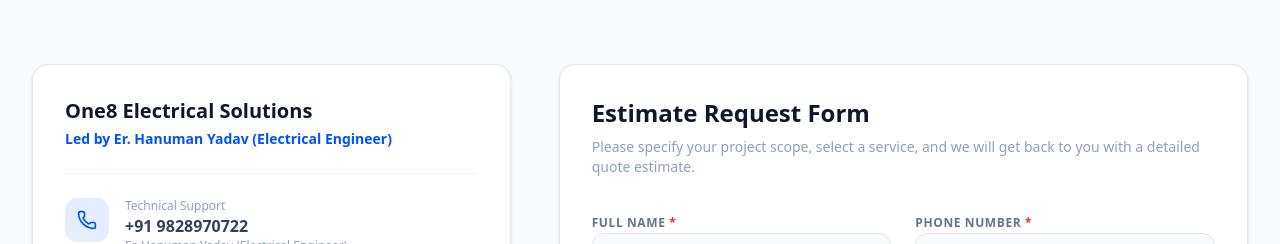
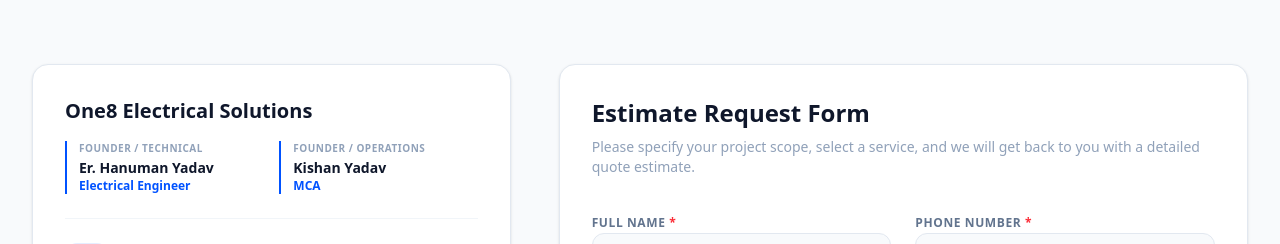
Before and after one commit to one8electrical-alt/one8-electrical-solutions, a Next.js app: page / in a window 1280 px wide. Shown: the part 10442-10686 px from the top of the page. Built offline with nearby package versions, Linux system fonts and the light colour scheme.

Commit message:
Add second owner contact details

```diff
--- a/src/components/Contact.tsx
+++ b/src/components/Contact.tsx
@@ -88,9 +88,18 @@
                 <h3 className="text-xl font-bold text-slate-900 dark:text-white">
                   One8 Electrical Solutions
                 </h3>
-                <p className="text-sm text-electric-blue dark:text-electric-yellow font-semibold mt-1">
-                  Led by Er. Hanuman Yadav (Electrical Engineer)
-                </p>
+                <div className="mt-4 grid sm:grid-cols-2 gap-4">
+                  <div className="border-l-2 border-electric-blue pl-3">
+                    <span className="text-[10px] text-slate-400 dark:text-slate-500 block font-bold uppercase tracking-wider">Founder / Technical</span>
+                    <span className="text-sm text-slate-900 dark:text-white block font-bold mt-0.5">Er. Hanuman Yadav</span>
+                    <span className="text-xs text-electric-blue dark:text-electric-yellow font-semibold block">Electrical Engineer</span>
+                  </div>
+                  <div className="border-l-2 border-electric-blue pl-3">
+                    <span className="text-[10px] text-slate-400 dark:text-slate-500 block font-bold uppercase tracking-wider">Founder / Operations</span>
+                    <span className="text-sm text-slate-900 dark:text-white block font-bold mt-0.5">Kishan Yadav</span>
+                    <span className="text-xs text-electric-blue dark:text-electric-yellow font-semibold block">MCA</span>
+                  </div>
+                </div>
               </div>
 
               {/* Direct Touchpoints */}
@@ -209,7 +218,7 @@
                     Request Received Successfully!
                   </h4>
                   <p className="text-sm text-slate-500 max-w-sm mx-auto font-light">
-                    Thank you for contacting One8 Electrical Solutions. Er. Hanuman Yadav or our support representative will contact you shortly.
+                    Thank you for contacting One8 Electrical Solutions. Our team will contact you shortly.
                   </p>
                   <button
                     onClick={() => setStatus("idle")}
```
